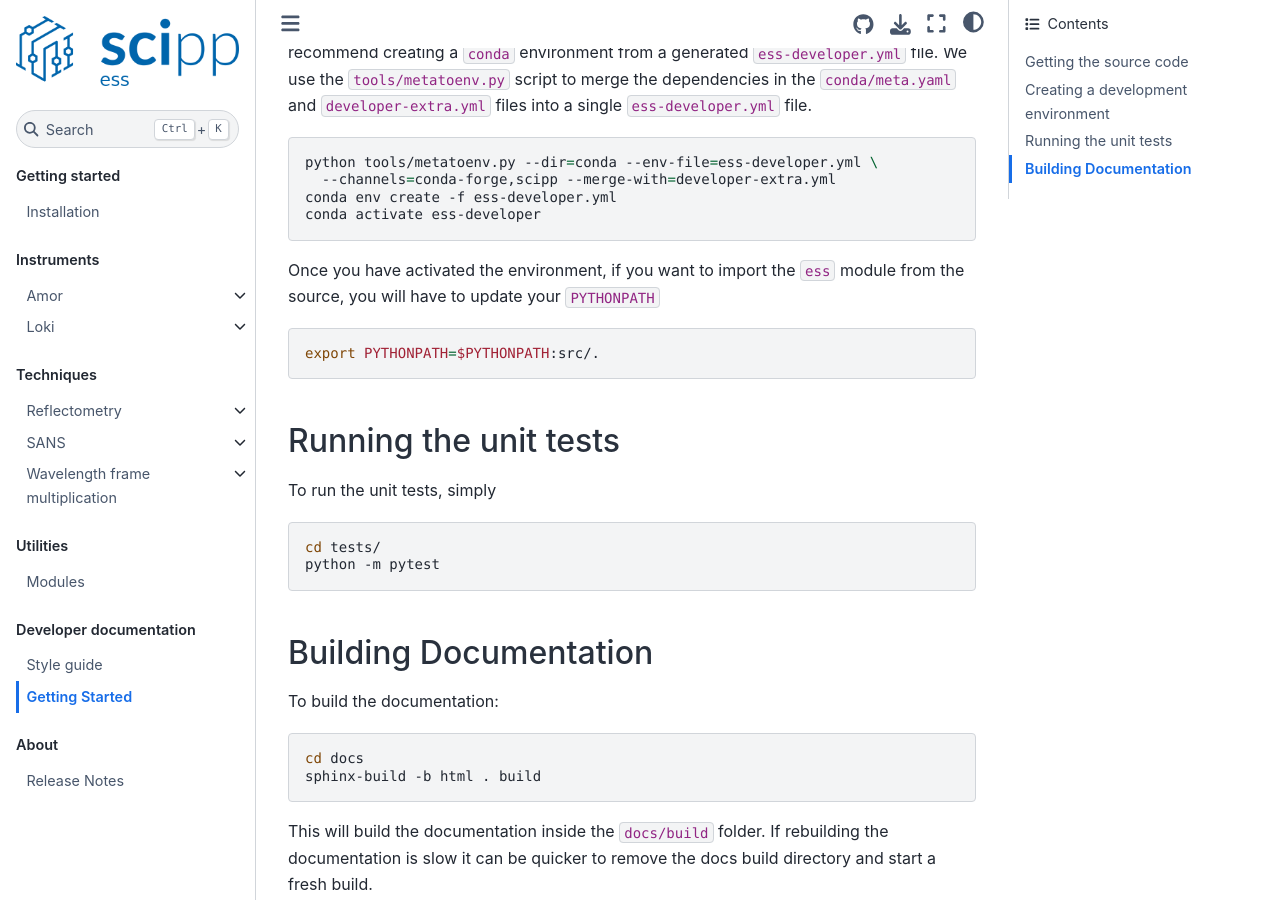
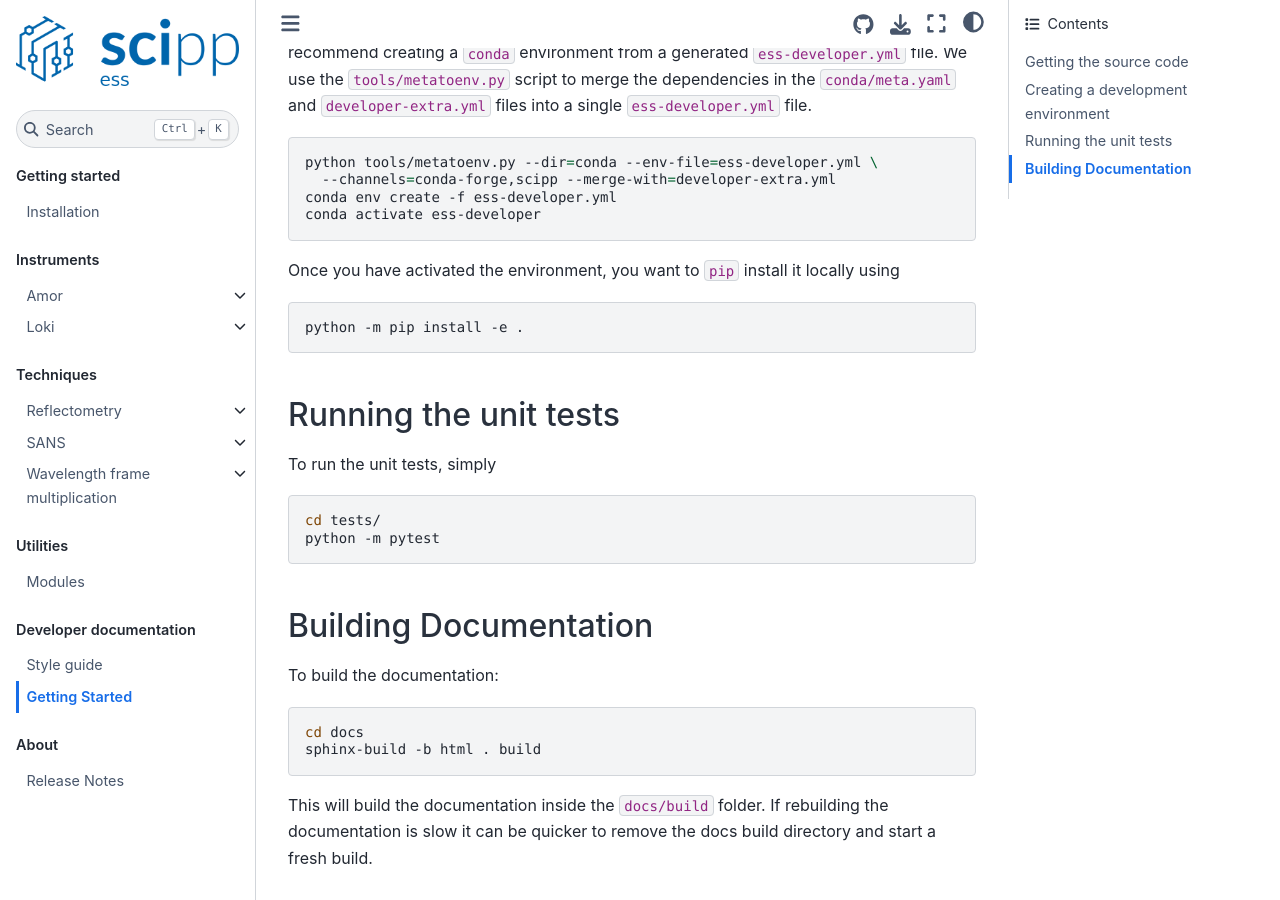
Before and after one commit to gudlot/ess, a Sphinx documentation site: the page built from docs/developer/getting-started.rst, in a window 1280 px wide and 900 px high, scrolled down 423 px. Built offline with Sphinx 7.4.7 and the Sphinx Book theme 1.1.4, drawn with Linux system fonts in a browser that asks for light colours.

Commit message:
change PYTHONPATH to pip install

```diff
--- a/docs/developer/getting-started.rst
+++ b/docs/developer/getting-started.rst
@@ -29,12 +29,11 @@ We use the ``tools/metatoenv.py`` script to merge the dependencies in the
   conda env create -f ess-developer.yml
   conda activate ess-developer
 
-Once you have activated the environment, if you want to import the ``ess`` module from
-the source, you will have to update your ``PYTHONPATH``
+Once you have activated the environment, you want to ``pip`` install it locally using
 
 .. code-block:: bash
 
-  export PYTHONPATH=$PYTHONPATH:src/.
+  python -m pip install -e .
 
 
 Running the unit tests
```
